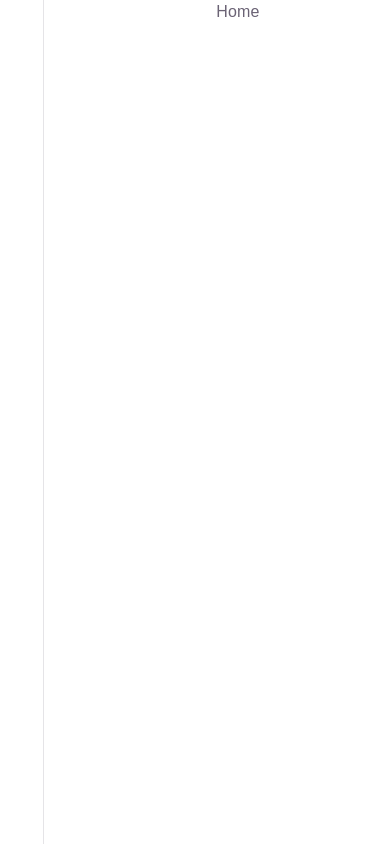
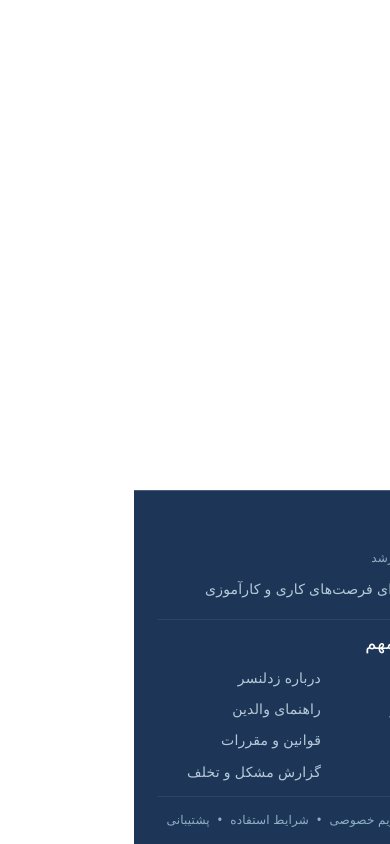
Before and after one commit to SE-Noghteh/Frontend, a React app: page / in a window 390 px wide. Built offline with nearby package versions, Linux system fonts and the light colour scheme; the HTML template or start-up script is replaced by a standard one; a web font is replaced by a local one.

Commit message:
feat: implement responsive footer component

```diff
--- a/src/components/shared/Footer/Footer.tsx
+++ b/src/components/shared/Footer/Footer.tsx
@@ -1,13 +1,120 @@
-/**
- * SAMPLE FILE
- *
- * The Footer is an application-level shared component.
- */
+import React from 'react';
+import { Link } from 'react-router-dom';
 
-export function Footer() {
+export const Footer: React.FC = () => {
   return (
-    <footer>
-      <p>Noghteh</p>
+    <footer dir="rtl" className="bg-blue text-white pt-5 pb-3 md:pt-6 md:pb-3 px-6 md:px-20 border-t border-blue-5 text-right">
+      <div className="max-w-7xl mx-auto flex flex-col gap-3 lg:gap-6">
+
+        <div className="grid grid-cols-1 lg:grid-cols-3 gap-4 lg:gap-6">
+
+          <div className="flex flex-col gap-2 lg:gap-4 order-1 lg:order-1">
+            <div className="flex flex-col gap-1 items-start">
+              <img
+                src="/images/ZedlancerLogo.svg"
+                alt="لوگوی زدلنسر"
+                className="h-8 lg:h-10 w-auto object-contain brightness-0 invert"
+              />
+              <span className="text-caption text-ocean-6">فرصت تجربه، مسیر رشد</span>
+            </div>
+
+            <p className="text-label md:text-body text-ocean-7 leading-relaxed max-w-[95%] md:max-w-md">
+              <span className="block lg:hidden">
+                زدلنسر؛ بستری برای فرصت‌های کاری و کارآموزی
+              </span>
+              <span className="hidden lg:block">
+                زدلنسر؛ بستری برای کشف فرصت‌های کاری و کارآموزی، تجربه همکاری امن و ساختن سابقه مهارتی واقعی برای جوانان.
+              </span>
+            </p>
+
+            <div className="hidden lg:flex border border-ocean-4 rounded-lg p-2.5 items-center justify-start gap-3 w-full max-w-sm mt-1">
+              <svg className="shrink-0 text-brand-peach" width="20" height="20" viewBox="0 0 24 24" fill="none" stroke="currentColor" strokeWidth="2" strokeLinecap="round" strokeLinejoin="round">
+                <path d="M12 22s8-4 8-10V5l-8-3-8 3v7c0 6 8 10 8 10z" />
+                <path d="m9 12 2 2 4-4" />
+              </svg>
+              <span className="text-caption md:text-label text-white">تجربه‌ی مسئولانه، با توجه به ایمنی کاربران</span>
+            </div>
+          </div>
+
+
+          <div className="lg:hidden w-full flex flex-col order-2 mt-0.5">
+            <div className="h-px w-full bg-ocean-4/40 mb-3"></div>
+
+            <h3 className="text-card-title font-bold mb-3">دسترسی‌های مهم</h3>
+
+            {/* Mobile columns */}
+            <div className="grid grid-cols-2 gap-x-4 gap-y-2 text-label text-ocean-7">
+              <ul className="flex flex-col gap-2 items-start">
+                <li><Link to="/login" className="hover:text-white transition-colors">ورود / ثبت‌نام</Link></li>
+                <li><Link to="/how-it-works" className="hover:text-white transition-colors">نحوه کار با زدلنسر</Link></li>
+                <li><Link to="/start-guide" className="hover:text-white transition-colors">راهنمای شروع</Link></li>
+                <li><Link to="/faq" className="hover:text-white transition-colors">سؤال‌های پرتکرار</Link></li>
+              </ul>
+              <ul className="flex flex-col gap-2 items-start">
+                <li><Link to="/about" className="hover:text-white transition-colors">درباره زدلنسر</Link></li>
+                <li><Link to="/parent-guide" className="hover:text-white transition-colors">راهنمای والدین</Link></li>
+                <li><Link to="/rules" className="hover:text-white transition-colors">قوانین و مقررات</Link></li>
+                <li><Link to="/report" className="hover:text-white transition-colors">گزارش مشکل و تخلف</Link></li>
+              </ul>
+            </div>
+
+            <div className="h-px w-full bg-ocean-4/40 mt-3"></div>
+          </div>
+
+          {/* Desktop columns */}
+          {/* Second column */}
+          <div className="hidden lg:flex flex-col gap-4 order-2 lg:order-2 items-center pt-2 lg:pt-0">
+            <h3 className="text-card-title font-bold relative inline-block w-fit">
+              شروع همکاری
+              <span className="absolute -bottom-2 right-0 w-8 h-0.5 bg-brand-peach"></span>
+            </h3>
+            <ul className="flex flex-col gap-2 text-label text-ocean-7 items-center mt-1">
+              <li><Link to="/login" className="hover:text-white transition-colors">ورود / ثبت‌نام</Link></li>
+              <li><Link to="/how-it-works" className="hover:text-white transition-colors">نحوه کار با زدلنسر</Link></li>
+              <li><Link to="/start-guide" className="hover:text-white transition-colors">راهنمای شروع</Link></li>
+              <li><Link to="/faq" className="hover:text-white transition-colors">سؤال‌های پرتکرار</Link></li>
+            </ul>
+          </div>
+
+          {/* Third column*/}
+          <div className="hidden lg:flex flex-col gap-4 order-3 lg:order-3 items-center pt-2 lg:pt-0">
+            <h3 className="text-card-title font-bold relative inline-block w-fit">
+              راهنما و اعتماد
+              <span className="absolute -bottom-2 right-0 w-8 h-0.5 bg-brand-peach"></span>
+            </h3>
+            <ul className="flex flex-col gap-2 text-label text-ocean-7 items-center mt-1">
+              <li><Link to="/about" className="hover:text-white transition-colors">درباره زدلنسر</Link></li>
+              <li><Link to="/parent-guide" className="hover:text-white transition-colors">راهنمای والدین</Link></li>
+              <li><Link to="/rules" className="hover:text-white transition-colors">قوانین و مقررات</Link></li>
+              <li><Link to="/report" className="hover:text-white transition-colors">گزارش مشکل و تخلف</Link></li>
+            </ul>
+          </div>
+
+        </div>
+
+        {/* Separator line*/}
+        <div className="hidden lg:flex h-px w-full bg-ocean-4/40 mt-1 lg:mt-0.1"></div>
+
+
+        <div className="flex flex-col-reverse md:flex-row justify-between items-center gap-2 lg:gap-3">
+          <div className="flex flex-wrap items-center justify-center gap-2 md:gap-4 text-caption text-ocean-6 whitespace-nowrap">
+            <span>© ۲۰۲۶ زدلنسر</span>
+            <span className="hidden md:inline">•</span>
+            <Link to="/privacy" className="hover:text-white transition-colors">حریم خصوصی</Link>
+            <span>•</span>
+            <Link to="/terms" className="hover:text-white transition-colors">شرایط استفاده</Link>
+            <span>•</span>
+            <Link to="/support" className="hover:text-white transition-colors">پشتیبانی</Link>
+          </div>
+
+          <div className="hidden lg:block text-caption tracking-[0.2em] font-medium text-ocean-6 whitespace-nowrap" dir="ltr">
+            ZEDLANCER • LEARN • WORK • GROW
+          </div>
+
+        </div>
+      </div>
     </footer>
   );
-}
+};
+
+export default Footer;
--- a/src/index.css
+++ b/src/index.css
@@ -61,15 +61,12 @@ body {
 }
 
 #root {
-  width: 1126px;
-  max-width: 100%;
-  margin: 0 auto;
-  text-align: center;
-  border-inline: 1px solid var(--border);
+  width: 100%;
   min-height: 100svh;
   display: flex;
   flex-direction: column;
-  box-sizing: border-box;
+  margin: 0;
+  padding: 0;
 }
 
 h1,
--- a/src/pages/HomePage.tsx
+++ b/src/pages/HomePage.tsx
@@ -1,14 +1,13 @@
-/**
- * SAMPLE FILE
- *
- * Pages are route-level components.
- * Pages should primarily compose smaller components.
- */
+import Footer from "@/components/shared/Footer/Footer";
 
 export default function HomePage() {
   return (
-    <main>
-      <h1>Home</h1>
-    </main>
+    <div className="flex flex-col min-h-screen">
+      <main className="flex-grow p-10">
+        <h1>Home</h1>
+      </main>
+
+      <Footer />
+    </div>
   );
 }
--- a/src/routes/routes.tsx
+++ b/src/routes/routes.tsx
@@ -1,8 +1,9 @@
 import { createBrowserRouter } from "react-router-dom";
+import HomePage from "@/pages/HomePage";
 
 export const router = createBrowserRouter([
   {
     path: "/",
-    element: <div>Home</div>,
+    element: <HomePage />,
   },
 ]);
```
Also changed, not shown: public/images/ZedlancerLogo.svg (added).
